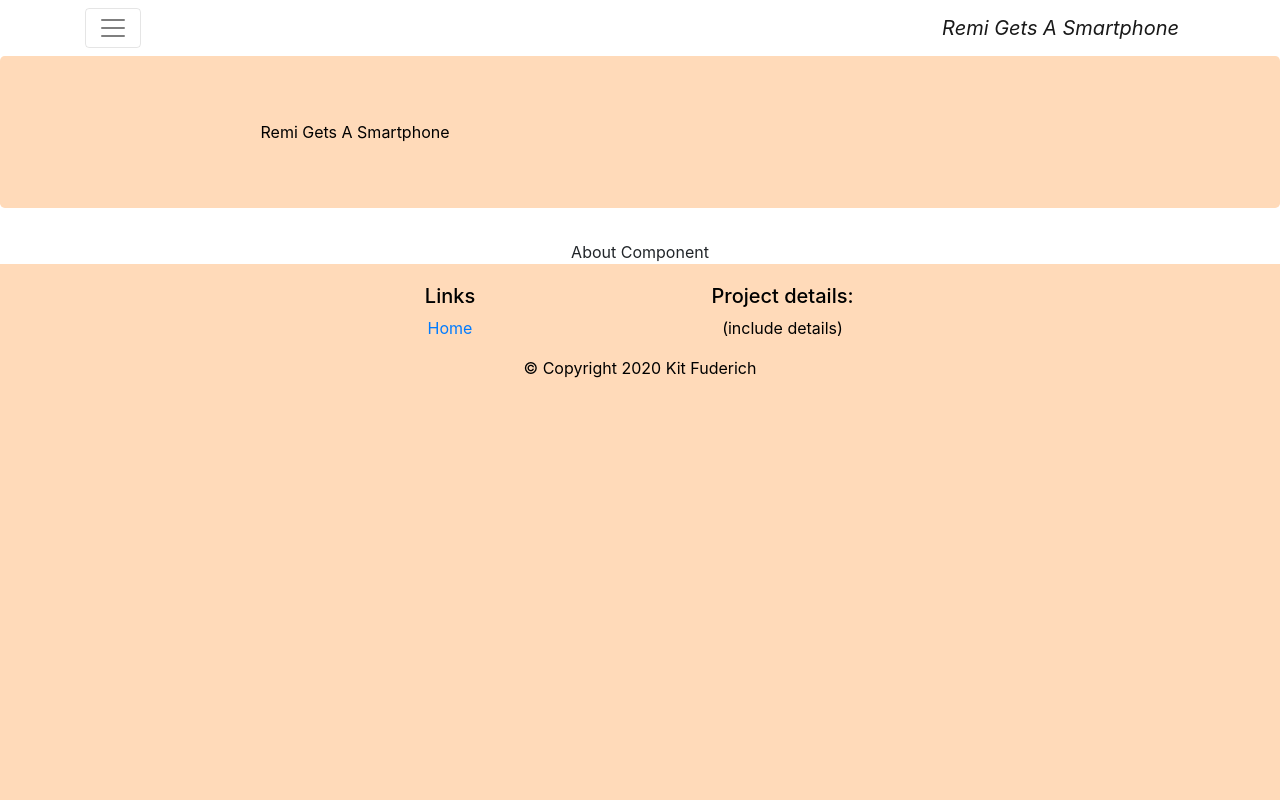
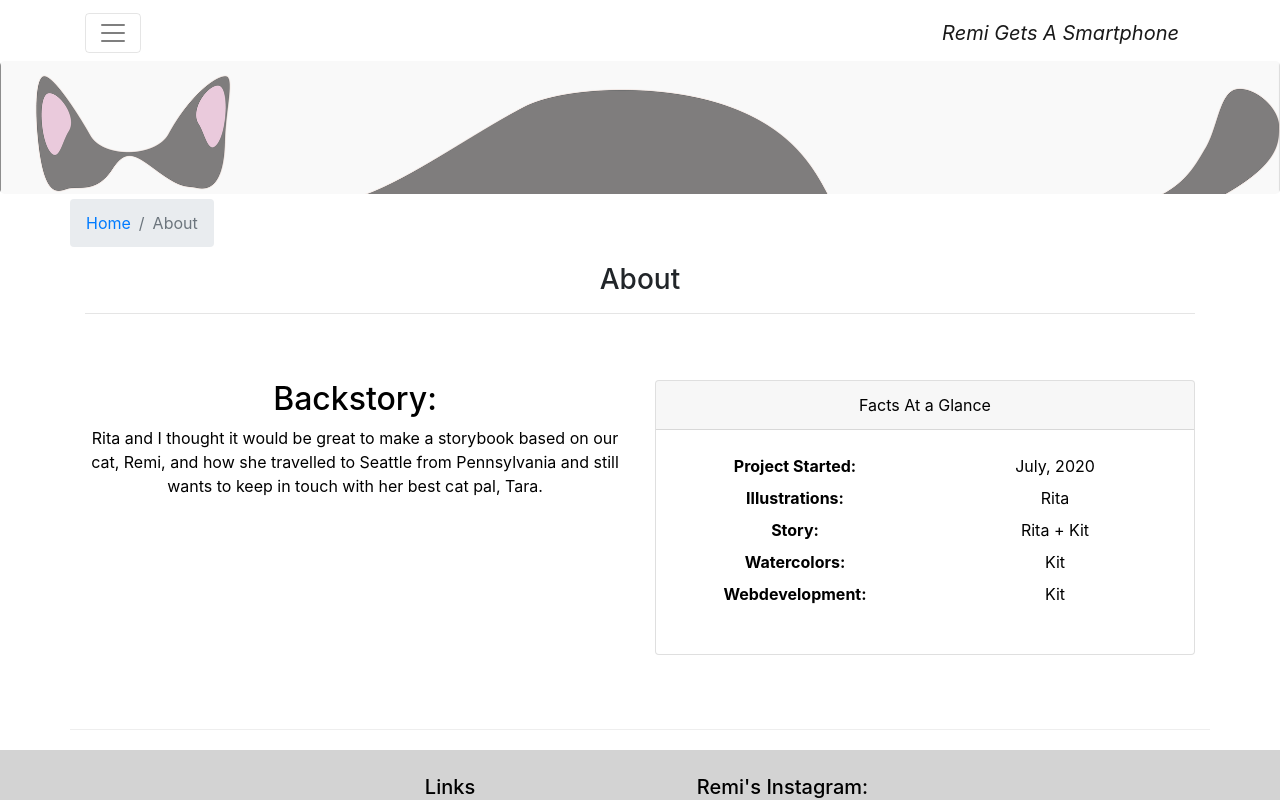
Before and after one commit to kitfud/RemiGetsASmartphone, a React (Create React App) app: page /about in a window 1280 px wide. Shown: the top 800 px of the page. Built offline with nearby package versions, Linux system fonts and the light colour scheme; no server answers; the database is empty.

Commit message:
carousel added on homepage and jumbotron image, basic styling in place

```diff
--- a/src/App.css
+++ b/src/App.css
@@ -31,28 +31,31 @@
 }
 
 .row-content {
-  margin:0px auto;
+  margin:0px;
   padding: 50px 0px 50px 0px;
   border-bottom: 1px ridge;
   min-height:400px;
-  background-color: peachpuff;
+  background-color:white;
   color:black;
 }
 
 .footer{
-  background-color: peachpuff;
+  background-color: lightgray;
   margin:0px auto;
   padding: 20px 0px 20px 0px;
   color:black;
-  min-height: 100vh;
+  min-height: 20vh;
 }
 
 .jumbotron {
-  padding:1px 1px 1px 1px;
-  margin:0px auto;
+  margin-bottom:0px !important;
   background-color: peachpuff ;
   color:black;
+  background-image: url(/assets/images/remiBackground1.png);
+  background-size: 100%;
 }
+
+
 
 .navlink {
   color:black;
@@ -74,3 +77,23 @@ navbar-toggler-icon{
 .navbar-brand{
 color:black;
 }
+
+.carousel {
+background:rgba(211, 211, 211, 0.63);
+}
+
+.carousel-item {
+margin-bottom: 45px;
+margin-top: 20px;
+}
+
+.carousel-item img {
+  align-self: 0;
+  min-height: 100px;
+  width:80%;
+  height: 80%;
+}
+
+.container {
+  margin-top: 5px;
+}
--- a/src/components/AboutComponent.js
+++ b/src/components/AboutComponent.js
@@ -1,11 +1,61 @@
 import React, {Component} from 'react'
+import { Breadcrumb, BreadcrumbItem, Card, CardBody, CardHeader, Media,CardText } from 'reactstrap';
+import { Link } from 'react-router-dom';
 
 class About extends Component {
     render(){
         return(
-<div>About Component</div>
+            <div style={{marginBottom:"20px"}} className="container">
+            <div className="row">
+                <Breadcrumb>
+                    <BreadcrumbItem><Link to="/home">Home</Link></BreadcrumbItem>
+                    <BreadcrumbItem active>About</BreadcrumbItem>
+                </Breadcrumb>
+                <div className="col-12">
+                    <h3>About</h3>
+                    <hr />
+                </div>
+            </div>
+            <div style ={{tableStyle}}className="row row-content">
+                <div className="col-12 col-md-6">
+                    <h2>Backstory:</h2>
+                    <p>Rita and I thought it would be great to make a storybook based on our cat, Remi, and how she travelled to Seattle from Pennsylvania and still wants to keep in touch with her best cat pal, Tara.</p>
+                </div>
+                <div className="col-12 col-md-6">
+                <Card>
+                        <CardHeader className=" text-black">Facts At a Glance</CardHeader>
+                        <CardBody>
+                            <dl className="row p-1">
+                                <dt className="col-6">Project Started:</dt>
+                                <dd className="col-6">July, 2020</dd>
+                                <dt className="col-6">Illustrations:</dt>
+                                <dd className="col-6">Rita</dd>
+                                <dt className="col-6">Story:</dt>
+                                <dd className="col-6">Rita + Kit</dd>
+                                <dt className="col-6">Watercolors:</dt>
+                                <dd className="col-6">Kit</dd>
+                                <dt className="col-6">Webdevelopment:</dt>
+                                <dd className="col-6">Kit</dd>
+
+                            </dl>
+                        </CardBody>
+                    </Card>
+                </div>
+                </div>
+
+
+
+
+            </div>
+
+
         )
     }
 }
 
+const tableStyle = {
+    padding: "20px",
+    marginBottom:"20px"
+}
+
 export default About;
--- a/src/components/ArtComponent.js
+++ b/src/components/ArtComponent.js
@@ -1,6 +1,8 @@
 import React, {Component} from 'react'
 import { Card, CardImg, CardText, CardTitle, Breadcrumb, BreadcrumbItem, CardImgOverlay,Button, Row, Col, CardBody } from 'reactstrap';
 import { Loading } from './LoadingComponent';
+
+import { Link } from 'react-router-dom';
 
 function Slides ({slides, isLoading, errMess}){
     if (isLoading) {
@@ -52,12 +54,22 @@ class Art extends Component {
     render(){
         return(
             <React.Fragment>
+
+            <div className="container">
+            <div className ="row">
+            <Breadcrumb>
+                    <BreadcrumbItem><Link to="/home">Home</Link></BreadcrumbItem>
+                    <BreadcrumbItem active>Artwork</BreadcrumbItem>
+            </Breadcrumb>
+            <div className="col-12">
             <div>Artwork:</div>
-            <div className="container">
-<div className="row">
-<Slides slides = {this.props.slides.slides} isLoading={this.props.slides.isLoading}
+            </div>
+            </div>
+
+            <div className="row">
+            <Slides slides = {this.props.slides.slides} isLoading={this.props.slides.isLoading}
             errMess={this.props.slides.errMess}/>
-</div>
+            </div>
             </div>
 
             </React.Fragment>
--- a/src/components/FooterComponent.js
+++ b/src/components/FooterComponent.js
@@ -12,11 +12,17 @@ render(){
                         <h5>Links</h5>
                         <ul className = "list-unstyled">
                         <li><Link to="/home">Home</Link></li>
+                        <li><Link to="/about">About</Link></li>
+                        <li><Link to="/art">Artwork</Link></li>
                         </ul>
                     </div>
                     <div className = "col-7 col-sm-5">
-                        <h5>Project details:</h5>
-                        <span>(include details)</span>
+                        <h5>Remi's Instagram:</h5>
+
+
+                                <a className="btn btn-social-icon btn-instagram" target="_blank" rel="noopener noreferrer" href="https://www.instagram.com/rembotthecat/"><i className="fa fa-instagram"></i></a>
+
+
                     </div>
 
                 </div>
--- a/src/components/HeaderComponent.js
+++ b/src/components/HeaderComponent.js
@@ -43,12 +43,10 @@ class Header extends Component {
 
                     </div>
                 </Navbar>
-                <Jumbotron>
+                <Jumbotron  >
                     <div className = "container">
                         <div className = "row row-header">
-                            <div className= "col-12 col-sm-6">
-                                Remi Gets A Smartphone
-                            </div>
+
                         </div>
                     </div>
                 </Jumbotron>
--- a/src/components/HomeComponent.js
+++ b/src/components/HomeComponent.js
@@ -1,53 +1,119 @@
-import React, {Component} from 'react'
+import React, {Component, useState} from 'react'
 import { Loading } from './LoadingComponent';
+import { Link } from 'react-router-dom';
+import {  Carousel,
+    CarouselItem,
+    CarouselControl,
+    CarouselIndicators,
+    CarouselCaption,
+    Breadcrumb, BreadcrumbItem } from 'reactstrap';
 
-function Slides ({slides, isLoading, errMess}){
-    if (isLoading) {
-        return(
-            <div className="container">
-                <div className="row">
-                    <Loading />
-                </div>
-            </div>
-        );
-    }
-    else if (errMess) {
-        return(
-            <div className="container">
-                <div className="row">
-                    <div className="col-12">
-                        <h4>{errMess}</h4>
-                    </div>
-                </div>
-            </div>
-        );
-    }
-    else
+const slideCollection = []
 
 
-    if(slides !=null){
-        const slideStory =
-        <div>HELLOW WORLD</div>
-        return(
-            slideStory
-            )
+
+
+class Home extends Component {
+
+    constructor(props){
+        super(props);
+
+        this.state = { activeIndex: 0 };
+		this.next = this.next.bind(this);
+		this.previous = this.previous.bind(this);
+		this.goToIndex = this.goToIndex.bind(this);
+		this.onExiting = this.onExiting.bind(this);
+        this.onExited = this.onExited.bind(this);
+
+    this.props.slides.slides.map(item=>
+            slideCollection.push({src: item.image}))
+
     }
-    else{
-           return <div></div>;
+
+    onExiting() {
+		this.animating = true;
+	}
+
+	onExited() {
+		this.animating = false;
+	}
+
+	next() {
+		if (this.animating) return;
+		const nextIndex = this.state.activeIndex === slideCollection.length - 1 ? 0 : this.state.activeIndex + 1;
+		this.setState({ activeIndex: nextIndex });
+	}
+
+	previous() {
+		if (this.animating) return;
+		const nextIndex = this.state.activeIndex === 0 ? slideCollection.length - 1 : this.state.activeIndex - 1;
+		this.setState({ activeIndex: nextIndex });
+	}
+
+	goToIndex(newIndex) {
+		if (this.animating) return;
+		this.setState({ activeIndex: newIndex });
     }
 
 
 
-    }
 
-class Home extends Component {
+    render(){
+        const { activeIndex } = this.state;
+
+		const slides = slideCollection.map((item) => {
+			return (
+				<CarouselItem
+					onExiting={this.onExiting}
+					onExited={this.onExited}
+                    key={item.src}
+                    className = "itemStyle"
+				>
+					<img key={item.src} src={item.src} alt={item.altText} />
+
+				</CarouselItem>
+			);
+		});
 
 
-    render(){
         return(
-<Slides slides ={this.props.slides.slides} isLoading={this.props.slides.isLoading} errMess={this.props.slides.errMess}/>
+            <div className = "container">
+            <div className="row row-content">
+            <div className="col">
+        	<div>
+
+				<Carousel
+					activeIndex={activeIndex}
+					next={this.next}
+					previous={this.previous}
+				>
+
+                    {slides}
+
+
+                    <div className="row ">
+                    <CarouselControl direction='prev' directionText='Previous' onClickHandler={this.previous} />
+					<CarouselControl direction='next' directionText='Next' onClickHandler={this.next} />
+                    <CarouselIndicators items={slideCollection} activeIndex={activeIndex} onClickHandler={this.goToIndex} />
+                    </div>
+
+
+				</Carousel>
+			</div>
+
+
+
+
+             </div>
+        </div>
+
+            </div>
+
+
         )
         }
 }
 
+
+
 export default Home;
```
Also changed, not shown: public/assets/images/remiBackground1.png (added).
